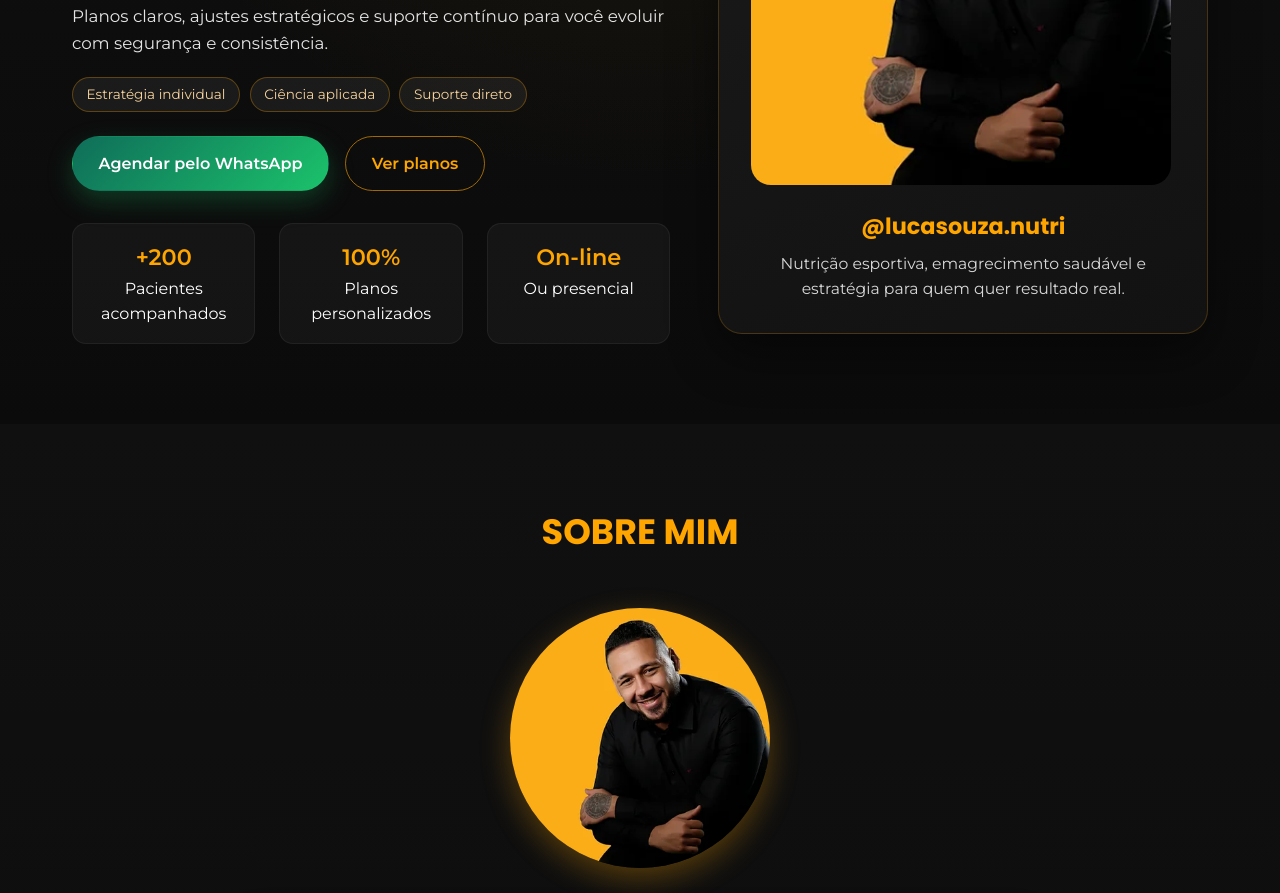
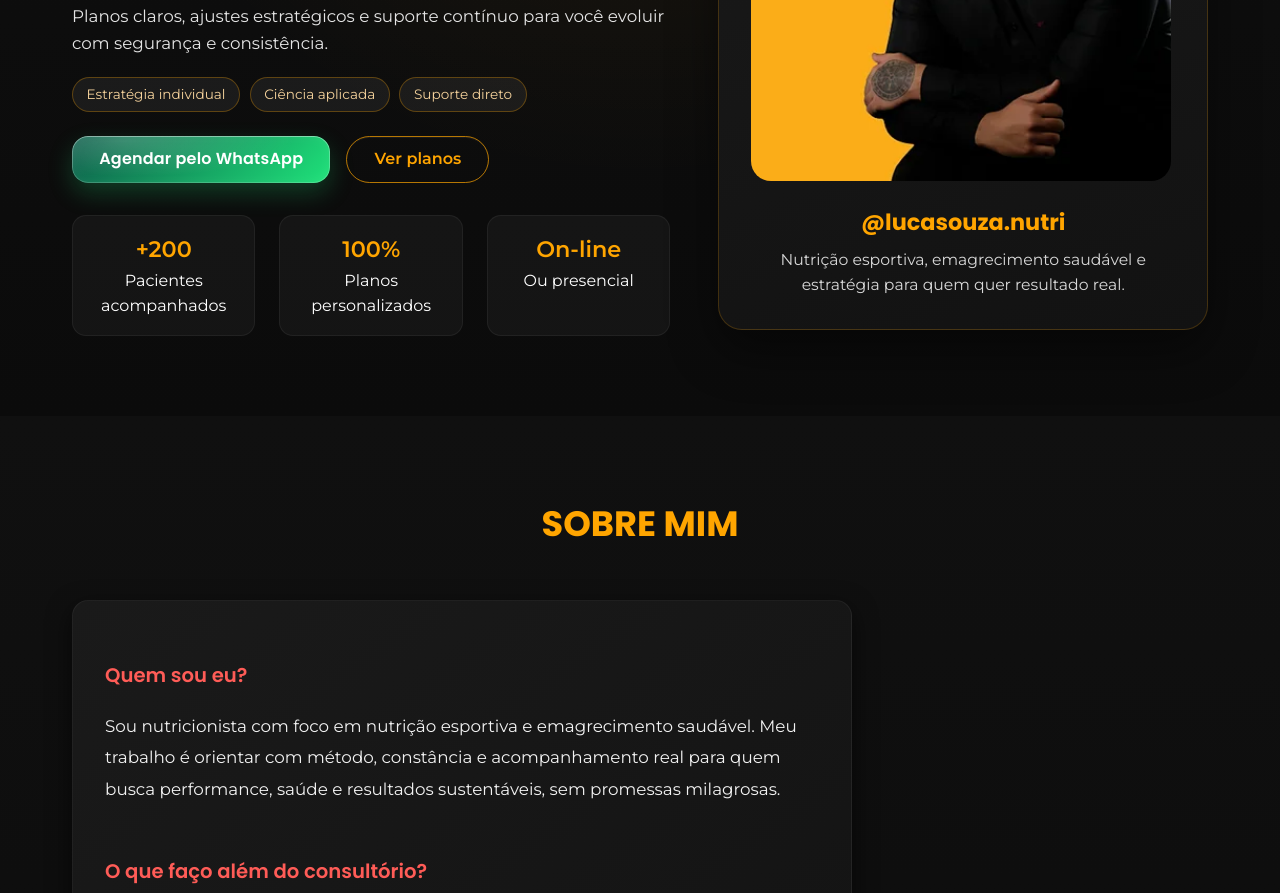
Before and after one commit to Pedruzz30/LucasNutri, a plain HTML site: page index.html in a window 1280 px wide. Shown: the part 478-1371 px from the top of the page. Drawn offline with Linux system fonts and the light colour scheme.

Commit message:
Redesign

```diff
--- a/index.html
+++ b/index.html
@@ -105,9 +105,6 @@
       <div class="container">
         <h2 class="section-title">SOBRE MIM</h2>
         <div class="about-grid">
-          <div class="about-photo">
-            <img src="assets/Foto de Perfil/Lucas-imagem-de-perfil.webp" alt="Lucas Souza em consulta" width="260" height="260" loading="lazy" decoding="async">
-          </div>
           <div class="about-content">
             <div class="about-block">
               <h3>Quem sou eu?</h3>
@@ -433,7 +430,8 @@
       </div>
 
       <div class="footer-copyright">
-        <p>&copy; <span id="year"></span> Lucas Souza Nutricionista. Todos os direitos reservados.</p>
+       <p>&copy; <span id="year"></span> Lucas Souza Nutricionista. Todos os direitos reservados.</p>
+      <p class="footer-crn">CRN: 22103294</p>
       </div>
     </div>
   </footer>
--- a/style.css
+++ b/style.css
@@ -380,41 +380,210 @@ h3 {
   display: inline-flex;
   align-items: center;
   justify-content: center;
-  gap: 0.5rem;
-  padding: 0.85rem 1.6rem;
-  border-radius: 999px;
-  border: 1px solid transparent;
+  gap: 0.55rem;
+
+  padding: 0.9rem 1.7rem;
+  border-radius: var(--radius-pill);
+
   font-weight: 600;
   text-decoration: none;
-  transition: transform 0.25s ease, box-shadow 0.25s ease, border-color 0.25s ease;
-}
-
-.btn-whatsapp {
-  background: linear-gradient(135deg, #0f6d59, #1bc26b);
-  color: #fff;
-  box-shadow: 0 10px 26px rgba(27, 194, 107, 0.25);
-}
-
+  line-height: 1;
+  white-space: nowrap;
+
+  background: transparent;
+  color: var(--text);
+
+  border: 1px solid transparent;
+
+  cursor: pointer;
+  user-select: none;
+  -webkit-tap-highlight-color: transparent;
+
+  /* estabilidade + sensação de “botão físico” */
+  transform: translateZ(0);
+  backface-visibility: hidden;
+
+  transition:
+    transform 0.22s cubic-bezier(.2,.9,.2,1),
+    box-shadow 0.25s ease,
+    border-color 0.25s ease,
+    color 0.25s ease,
+    filter 0.25s ease;
+}
+
+/* ================== OUTLINE ================== */
 .btn-outline {
-  border: 1px solid rgba(255, 165, 0, 0.6);
-  color: #ffa500;
-  background: transparent;
+  position: relative;
+  isolation: isolate;
+
+  color: var(--primary);
+  border-color: color-mix(in srgb, var(--primary) 70%, transparent);
+
+  /* micro contraste interno (bem sutil, fica “premium”) */
+  box-shadow:
+    inset 0 1px 0 rgba(255, 255, 255, 0.06);
+}
+
+/* brilho suave no hover (não muda a vibe) */
+.btn-outline::before {
+  content: "";
+  position: absolute;
+  inset: 0;
+  border-radius: inherit;
+  background: radial-gradient(
+    120% 140% at 20% 10%,
+    rgba(255, 215, 0, 0.14),
+    transparent 55%
+  );
+  opacity: 0;
+  transition: opacity 0.25s ease;
+  pointer-events: none;
+  z-index: -1;
 }
 
 .btn-outline:hover {
   transform: translateY(-2px);
-  box-shadow: 0 14px 32px rgba(255, 165, 0, 0.2);
+  filter: brightness(1.03);
+
+  border-color: color-mix(in srgb, var(--primary) 92%, transparent);
+
+  box-shadow:
+    0 14px 32px rgba(255, 165, 0, 0.22),
+    inset 0 1px 0 rgba(255, 255, 255, 0.08);
+}
+
+.btn-outline:hover::before {
+  opacity: 1;
+}
+
+.btn-outline:active {
+  transform: translateY(-1px);
+  filter: brightness(0.98);
+
+  box-shadow:
+    0 10px 22px rgba(255, 165, 0, 0.18),
+    inset 0 1px 0 rgba(255, 255, 255, 0.05);
+}
+
+/* ================== FOCUS ================== */
+.btn:focus-visible {
+  outline: none;
+  box-shadow:
+    0 0 0 3px color-mix(in srgb, var(--accent) 55%, transparent),
+    0 12px 26px rgba(0, 0, 0, 0.25);
+}
+
+/* opcional: melhora muito em mobile */
+@media (prefers-reduced-motion: reduce) {
+  .btn { transition: none; }
+  .btn:hover, .btn:active { transform: none; }
+}
+
+/* ================== WHATSAPP ================== */
+.btn-whatsapp {
+  --w1: #0b5a48;
+  --w2: #1fe27a;
+
+  --border: rgba(255, 255, 255, 0.18);
+  --border-strong: rgba(255, 255, 255, 0.34);
+  --glow: rgba(31, 226, 122, 0.45);
+
+  position: relative;
+  isolation: isolate; /* impede blending estranho */
+  border: 0;          /* tira a borda real pra não serrilhar */
+  border-radius: 16px;
+
+  color: #fff;
+  font-family: 'Poppins', sans-serif;
+  letter-spacing: 0.2px;
+
+  background:
+    radial-gradient(120% 140% at 20% 10%, rgba(255,255,255,0.18), transparent 55%),
+    linear-gradient(135deg, var(--w1), var(--w2));
+
+  box-shadow:
+    inset 0 1px 0 rgba(255,255,255,0.14),
+    inset 0 0 14px rgba(255,255,255,0.06),
+    0 10px 25px rgba(31, 226, 122, 0.22);
+
+  transform: translateZ(0);         /* estabiliza */
+  backface-visibility: hidden;     /* evita tremido */
+  will-change: transform;
+
+  transition:
+    transform 0.22s cubic-bezier(.2,.9,.2,1),
+    box-shadow 0.25s ease,
+    filter 0.25s ease;
+}
+
+/* Borda premium (estável) */
+.btn-whatsapp::before {
+  content: "";
+  position: absolute;
+  inset: 0;
+  border-radius: inherit;
+  padding: 1px; /* espessura da borda */
+  background: linear-gradient(180deg, var(--border-strong), var(--border));
+
+  /* “recorta” o centro pra virar só borda */
+  -webkit-mask:
+    linear-gradient(#000 0 0) content-box,
+    linear-gradient(#000 0 0);
+  -webkit-mask-composite: xor;
+  mask:
+    linear-gradient(#000 0 0) content-box,
+    linear-gradient(#000 0 0);
+  mask-composite: exclude;
+
+  pointer-events: none;
+  z-index: 1;
+}
+
+/* Glow externo */
+.btn-whatsapp::after {
+  content: "";
+  position: absolute;
+  inset: -10px;
+  border-radius: inherit;
+  background: radial-gradient(60% 70% at 50% 50%, var(--glow), transparent 65%);
+  opacity: 0;
+  filter: blur(16px);
+  pointer-events: none;
+  z-index: 0;
+  transition: opacity 0.25s ease;
 }
 
 .btn-whatsapp:hover {
-  transform: translateY(-2px);
-  box-shadow: 0 14px 32px rgba(27, 194, 107, 0.35);
-}
-
-.btn:focus-visible {
-  outline: 2px solid #FFA500;
-  outline-offset: 3px;
-}
+  transform: translateY(-2px) scale(1.01); /* scale menor = menos serrilhado */
+  filter: brightness(1.06) saturate(1.05);
+  box-shadow:
+    inset 0 1px 0 rgba(255,255,255,0.16),
+    inset 0 0 18px rgba(255,255,255,0.08),
+    0 14px 34px rgba(31, 226, 122, 0.32);
+}
+
+.btn-whatsapp:hover::after {
+  opacity: 1;
+}
+
+.btn-whatsapp:active {
+  transform: translateY(-1px) scale(0.99);
+  filter: brightness(0.98);
+  box-shadow:
+    inset 0 1px 0 rgba(255,255,255,0.12),
+    inset 0 0 10px rgba(255,255,255,0.05),
+    0 10px 22px rgba(31, 226, 122, 0.22);
+}
+
+.btn-whatsapp:focus-visible {
+  outline: none;
+  box-shadow:
+    inset 0 1px 0 rgba(255,255,255,0.14),
+    inset 0 0 14px rgba(255,255,255,0.06),
+    0 10px 25px rgba(31, 226, 122, 0.22),
+    0 0 0 4px rgba(31, 226, 122, 0.32);
+}
+
 
 .consultoria-info {
   background: linear-gradient(145deg, #1a1a1a, #121212);
@@ -472,34 +641,6 @@ h3 {
     opacity: 1;
     transform: translateY(0);
   }
-}
-
-/* === CHECKPOINT: GRID PRINCIPAL DA SEÇÃO SOBRE === */
-.about-grid {
-  display: flex;
-  flex-direction: column;   /* empilha: foto em cima, texto embaixo */
-  align-items: center;      /* tudo centralizado */
-  gap: 2.5rem;
-}
-
-/* === CHECKPOINT: FOTO DO LUCAS === */
-.about-photo {
-  display: flex;
-  justify-content: center;
-}
-
-.about-photo img {
-  width: 260px;
-  max-width: 100%;
-  border-radius: 999px; /* estilo avatar redondo */
-  object-fit: cover;
-  box-shadow: 0 10px 30px rgba(255, 165, 0, 0.3); /* glow laranja */
-  transition: transform 0.4s ease, box-shadow 0.4s ease;
-}
-
-.about-photo:hover img {
-  transform: scale(1.05);
-  box-shadow: 0 14px 36px rgba(255, 165, 0, 0.4);
 }
 
 /* === CHECKPOINT: CONTEÚDO DE TEXTO DO LADO DA FOTO === */
@@ -634,10 +775,6 @@ h3 {
 
   .about-content {
     text-align: left; /* se quiser manter o texto alinhado à esquerda */
-  }
-
-  .about-photo img {
-    max-width: 240px;
   }
 }
 
@@ -1266,22 +1403,6 @@ h3 {
   transform: translateY(0);
 }
 
-/* Custom animation for the about photo */
-.about-photo.animation-on-scroll {
-  opacity: 0;
-  transform: translateX(-20px);
-  transition: opacity 0.6s ease-out, transform 0.6s ease-out;
-}
-
-.about-photo.animation-on-scroll.visible {
-  opacity: 1;
-  transform: translateX(0);
-}
-
-.about-photo:hover img {
-  transform: scale(1.05);
-}
-
 /* ================== AJUSTES MOBILE GERAIS ================== */
 @media (max-width: 768px) {
   body {
@@ -1398,11 +1519,6 @@ h3 {
     gap: 1.75rem;
   }
 
-  .about-photo img {
-    max-width: 210px;
-    box-shadow: 0 8px 24px rgba(255, 165, 0, 0.22);
-  }
-
   .about-content {
     padding: 1.35rem 1.1rem;
     font-size: 0.98rem;
```
